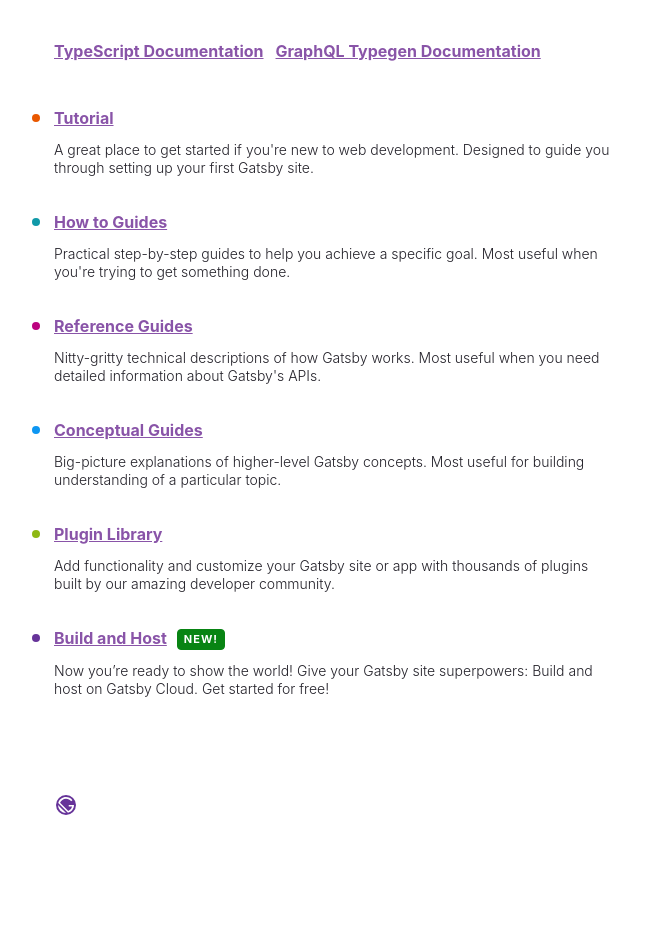
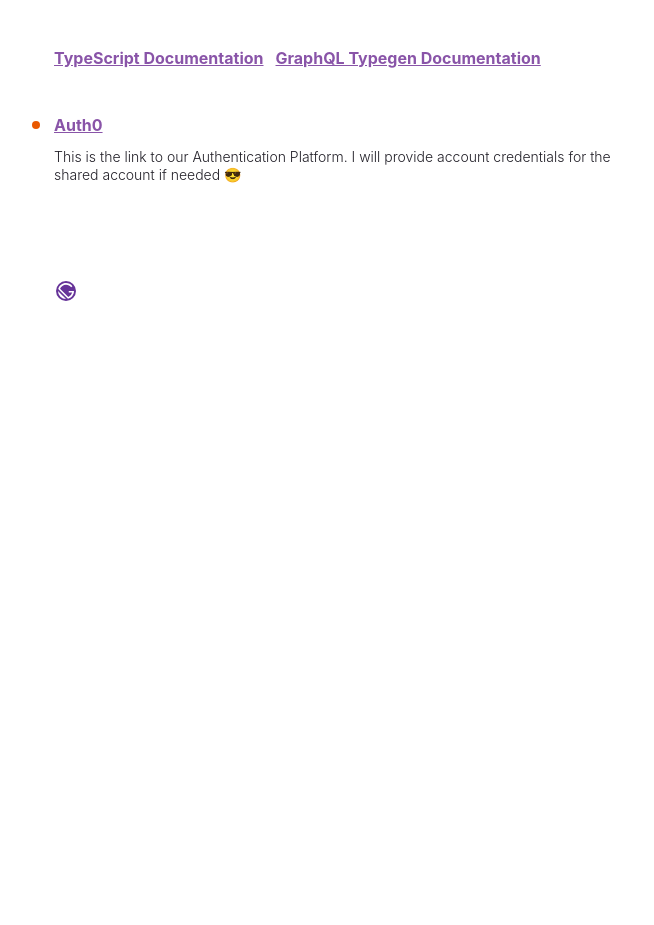
Before and after one commit to MatthewPeden/PointOfSale, a Gatsby site: page / in a window 1280 px wide. Shown: the part 337-1262 px from the top of the page, without its empty margins (50-704 px from the left). After the commit the page ends 800 px from the top, so only its background shows below. Built offline with nearby package versions, Linux system fonts and the light colour scheme; Gatsby itself is replaced by a stand-in of ours.

Commit message:
adjusted index page to customize it slightly more

```diff
--- a/src/pages/index.tsx
+++ b/src/pages/index.tsx
@@ -95,48 +95,12 @@
 
 const links = [
   {
-    text: "Tutorial",
-    url: "https://www.gatsbyjs.com/docs/tutorial/",
+    text: "Auth0",
+    url: "https://auth0.com/",
     description:
-      "A great place to get started if you're new to web development. Designed to guide you through setting up your first Gatsby site.",
+      "This is the link to our Authentication Platform. I will provide account credentials for the shared account if needed 😎",
     color: "#E95800",
-  },
-  {
-    text: "How to Guides",
-    url: "https://www.gatsbyjs.com/docs/how-to/",
-    description:
-      "Practical step-by-step guides to help you achieve a specific goal. Most useful when you're trying to get something done.",
-    color: "#1099A8",
-  },
-  {
-    text: "Reference Guides",
-    url: "https://www.gatsbyjs.com/docs/reference/",
-    description:
-      "Nitty-gritty technical descriptions of how Gatsby works. Most useful when you need detailed information about Gatsby's APIs.",
-    color: "#BC027F",
-  },
-  {
-    text: "Conceptual Guides",
-    url: "https://www.gatsbyjs.com/docs/conceptual/",
-    description:
-      "Big-picture explanations of higher-level Gatsby concepts. Most useful for building understanding of a particular topic.",
-    color: "#0D96F2",
-  },
-  {
-    text: "Plugin Library",
-    url: "https://www.gatsbyjs.com/plugins",
-    description:
-      "Add functionality and customize your Gatsby site or app with thousands of plugins built by our amazing developer community.",
-    color: "#8EB814",
-  },
-  {
-    text: "Build and Host",
-    url: "https://www.gatsbyjs.com/cloud",
-    badge: true,
-    description:
-      "Now you’re ready to show the world! Give your Gatsby site superpowers: Build and host on Gatsby Cloud. Get started for free!",
-    color: "#663399",
-  },
+  }
 ]
 
 const IndexPage: React.FC<PageProps> = () => {
@@ -155,12 +119,8 @@
       <h1 style={headingStyles}>
         Congratulations
         <br />
-        <span style={headingAccentStyles}>— you just made a Gatsby site! 🎉🎉🎉</span>
+        <span style={headingAccentStyles}>— you just Navigated to our Zamaco® Point of Sale Site! 🎉🎉🎉</span>
       </h1>
-      <p style={paragraphStyles}>
-        Edit <code style={codeStyles}>src/pages/index.tsx</code> to see this page
-        update in real-time. 😎
-      </p>
       <ul style={doclistStyles}>
         {docLinks.map(doc => (
           <li key={doc.url} style={docLinkStyle}>
```
